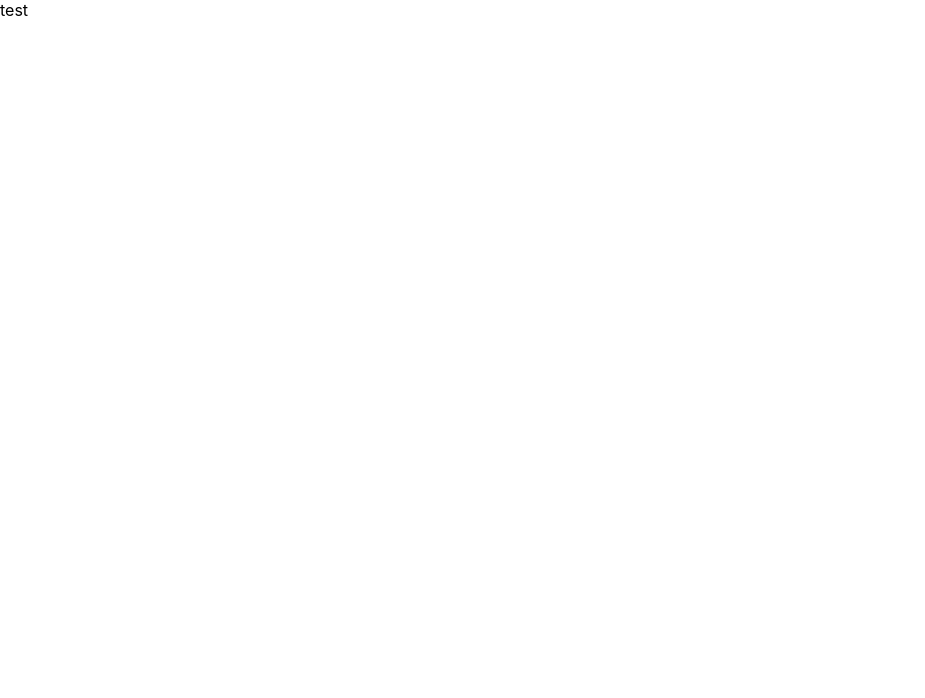
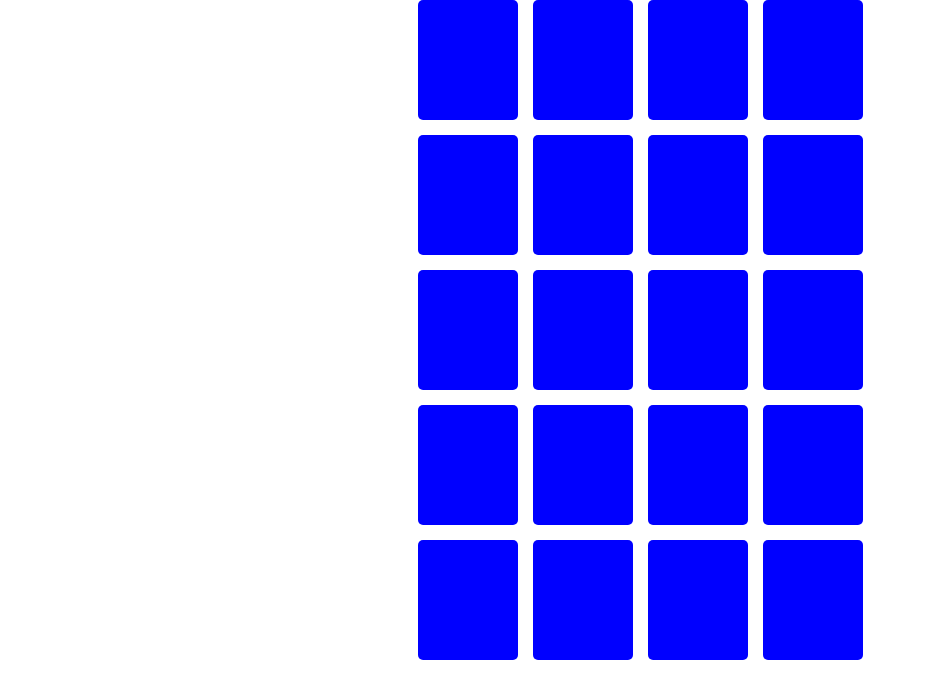
Before and after one commit to hhf0102/goyomoney, a React (Create React App) app: page / in a window 1280 px wide. Shown: the top 698 px of the page, without its empty margins (0-925 px from the left). Built offline with nearby package versions, Linux system fonts and the light colour scheme.

Commit message:
feat: create the game layout (4x5)

```diff
--- a/src/App.js
+++ b/src/App.js
@@ -1,7 +1,12 @@
 import './App.module.scss';
+import GameBoard from './components/GameBoard/GameBoard';
 
 function App() {
-  return <div>test</div>;
+  return (
+    <div>
+      <GameBoard />
+    </div>
+  );
 }
 
 export default App;
--- /dev/null
+++ b/src/components/Card/Card.js
@@ -0,0 +1,9 @@
+import React from 'react';
+
+import styles from './Card.module.scss';
+
+const Card = () => {
+  return <div className={styles['card']}></div>;
+};
+
+export default Card;
--- /dev/null
+++ b/src/components/Card/Card.module.scss
@@ -0,0 +1,18 @@
+.card {
+  width: 100px;
+  height: 120px;
+  background-color: blue;
+  border-radius: 5px;
+  margin-right: 15px;
+  margin-bottom: 15px;
+  cursor: pointer;
+  transition: all 0.5s;
+
+  &:nth-child(4n) {
+    margin-right: 0;
+  }
+
+  &:nth-last-child(-n + 4) {
+    margin-bottom: 0;
+  }
+}
--- /dev/null
+++ b/src/components/GameBoard/GameBoard.js
@@ -0,0 +1,31 @@
+import React from 'react';
+
+import styles from './GameBoard.module.scss';
+import Card from '../Card/Card';
+
+function shuffle(array) {
+  for (let i = array.length - 1; i > 0; i--) {
+    let j = Math.floor(Math.random() * (i + 1));
+    [array[i], array[j]] = [array[j], array[i]];
+  }
+  return array;
+}
+
+const imageList = [...Array(10)].map(
+  (_, idx) => `https://picsum.photos/id/${idx + 11}/100/120`
+);
+const imageListDouble = [...imageList, ...imageList];
+
+const GameBoard = () => {
+  const cardList = shuffle(imageListDouble);
+
+  return (
+    <div className={styles['board-container']}>
+      {cardList.map((_, idx) => {
+        return <Card key={idx} />;
+      })}
+    </div>
+  );
+};
+
+export default GameBoard;
--- /dev/null
+++ b/src/components/GameBoard/GameBoard.module.scss
@@ -0,0 +1,6 @@
+.board-container {
+  display: flex;
+  flex-wrap: wrap;
+  width: 445px;
+  margin: auto;
+}
```
Also changed, not shown: 1 other file (tests, documents, lock files or other folders).
